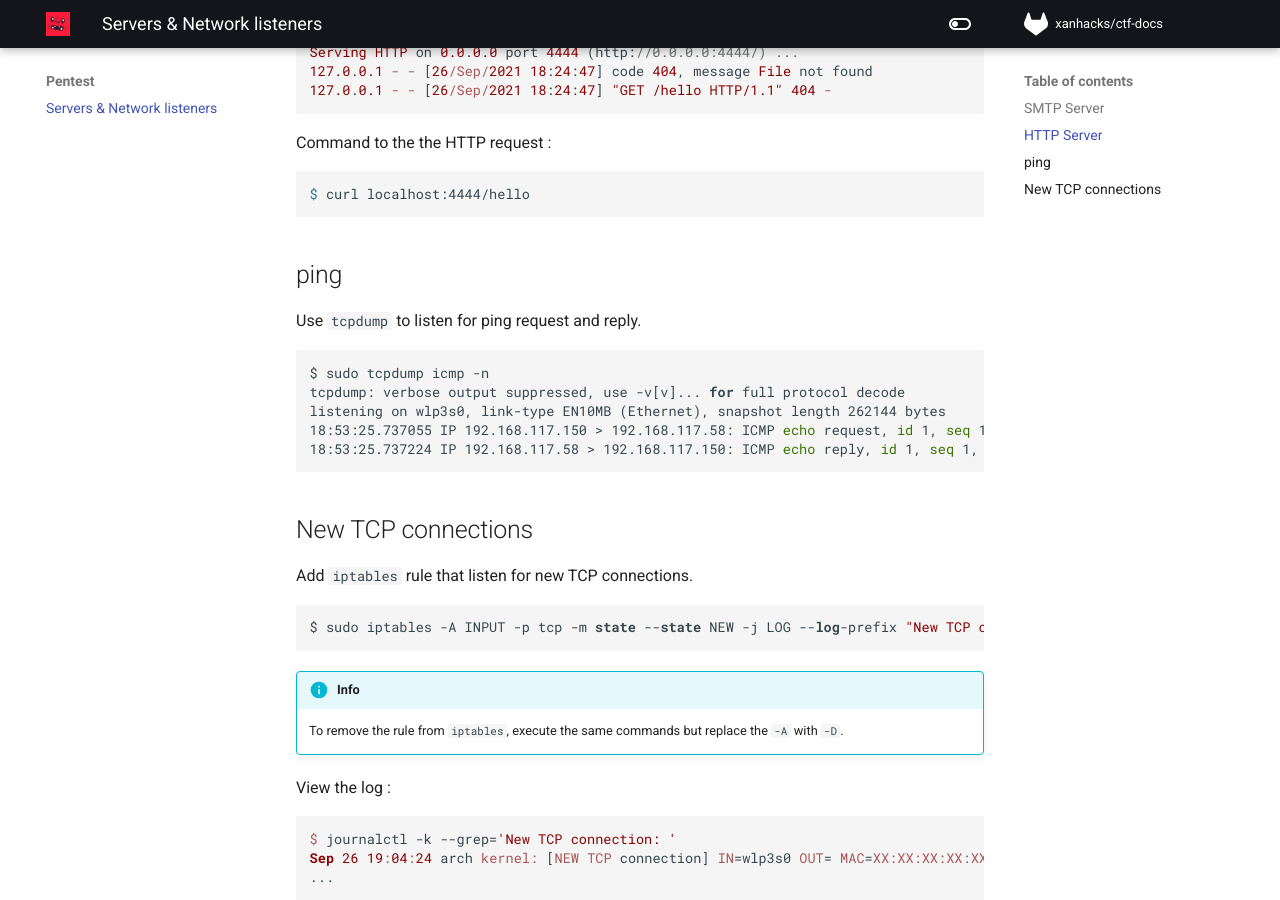
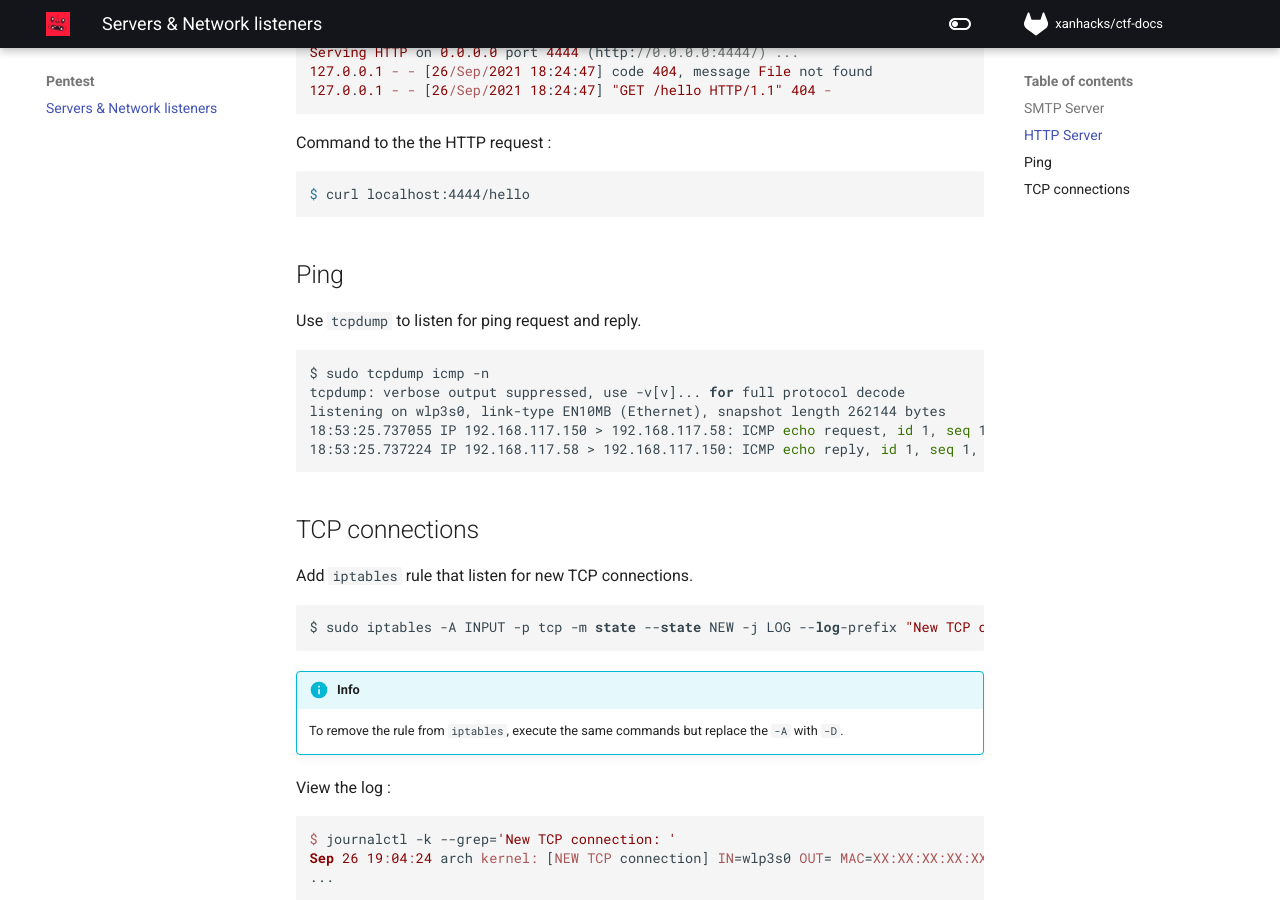
Before and after one commit to xanhacks/ctf-docs, an MkDocs documentation site: the page built from docs/pentest/servers.md, in a window 1280 px wide and 900 px high, scrolled down 821 px. Built offline with MkDocs 1.6.1 and Material for MkDocs 9.7.7, drawn with Linux system fonts in a browser that asks for light colours; nearby versions of some CDN libraries; comment, search, counter and statistics services are not loaded.

Commit message:
change title

````diff
--- a/docs/pentest/servers.md
+++ b/docs/pentest/servers.md
@@ -48,7 +48,7 @@ Command to the the HTTP request :
 $ curl localhost:4444/hello
 ```
 
-## ping
+## Ping
 
 Use `tcpdump` to listen for ping request and reply.
 
@@ -60,7 +60,7 @@ listening on wlp3s0, link-type EN10MB (Ethernet), snapshot length 262144 bytes
 18:53:25.737224 IP 192.168.117.58 > 192.168.117.150: ICMP echo reply, id 1, seq 1, length 64
 ```
 
-## New TCP connections
+## TCP connections
 
 Add `iptables` rule that listen for new TCP connections.
 
````
